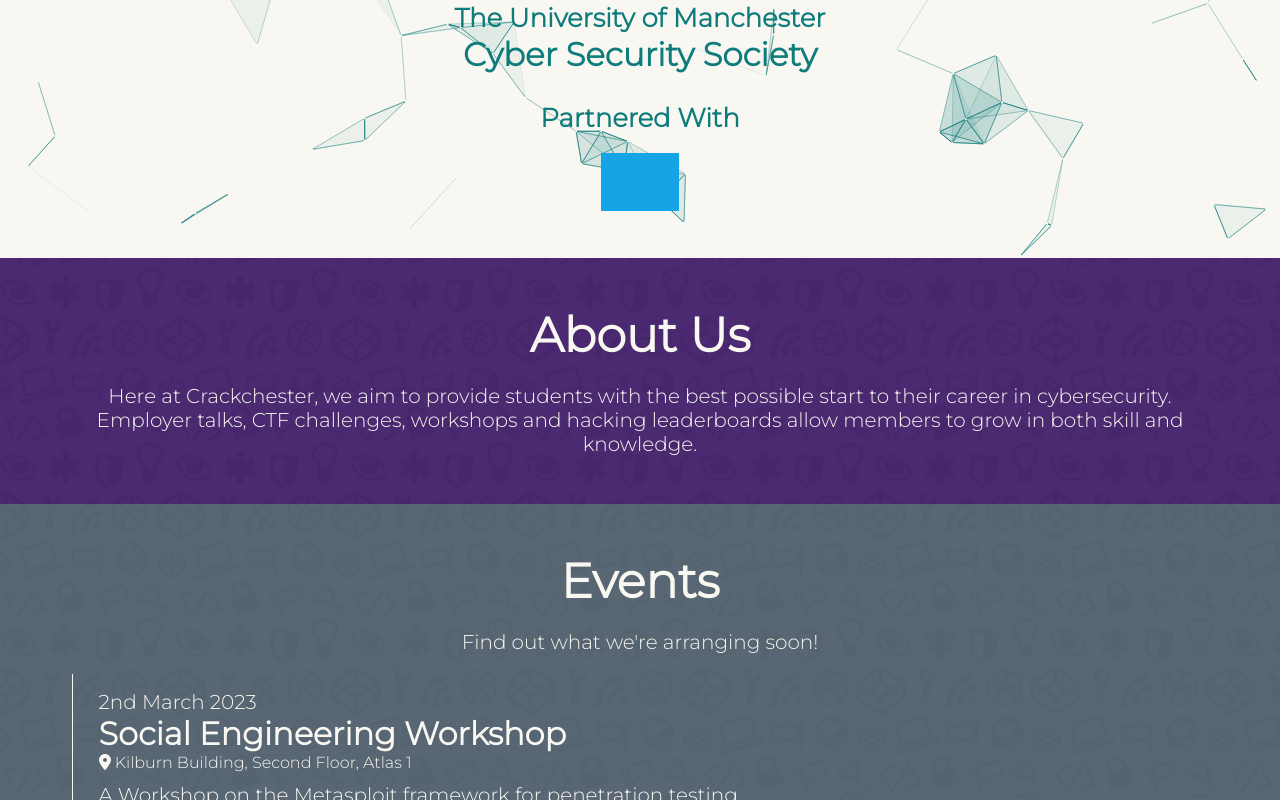
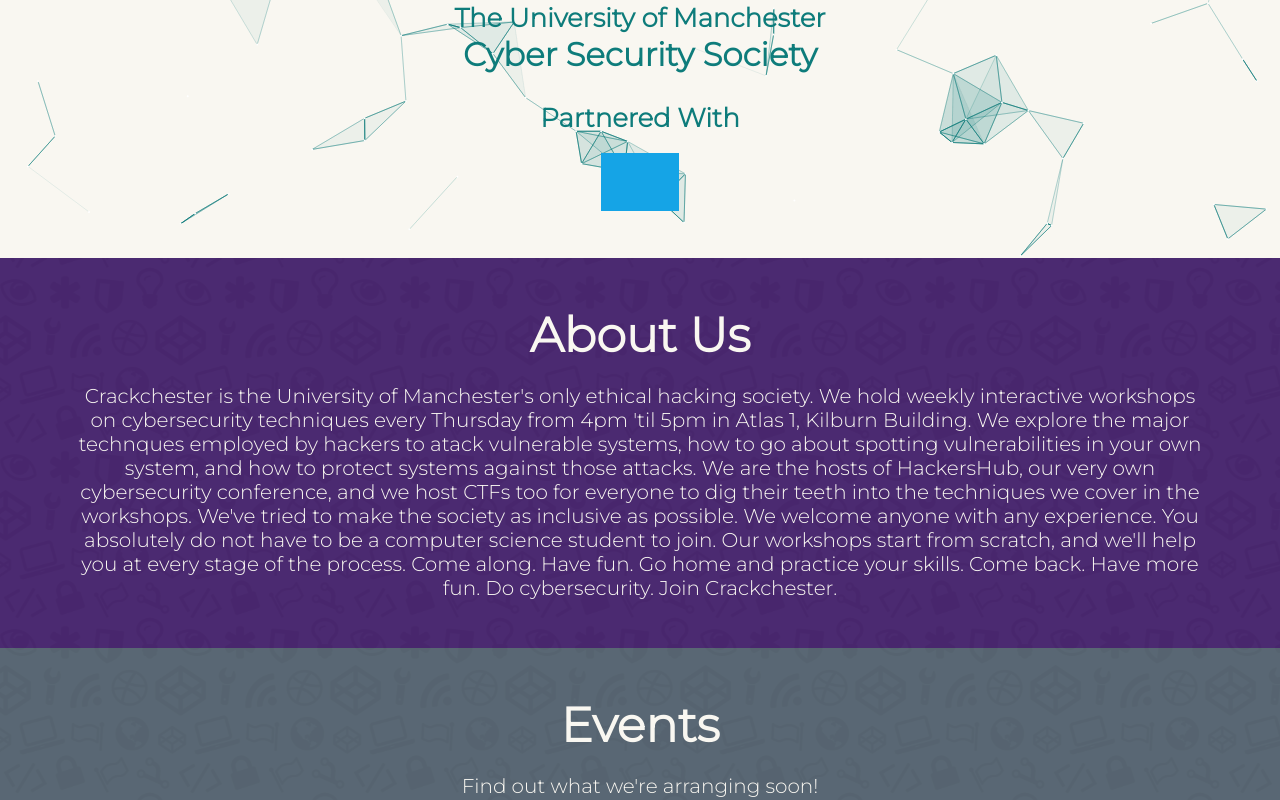
Before and after one commit to Crackchester/website, a React (Create React App) app: page / in a window 1280 px wide. Shown: the part 504-1304 px from the top of the page. Built offline with nearby package versions, Linux system fonts and the light colour scheme; grey boxes are pictures that could not be loaded.

Commit message:
Updated about us

```diff
--- a/src/components/home/Home.js
+++ b/src/components/home/Home.js
@@ -44,8 +44,17 @@
       <div className="container">
         <h1>About Us</h1>
         <p>
-        Here at Crackchester, we aim to provide students with the best possible start to their career in cybersecurity.
-  Employer talks, CTF challenges, workshops and hacking leaderboards allow members to grow in both skill and knowledge.
+        Crackchester is the University of Manchester's only ethical hacking society.  We hold weekly interactive workshops on
+        cybersecurity techniques every Thursday from 4pm 'til 5pm in Atlas 1, Kilburn Building.  We explore the major
+        technques employed by hackers to atack vulnerable systems, how to go about spotting vulnerabilities in your own system,
+        and how to protect systems against those attacks.  We are the hosts of HackersHub, our very own cybersecurity conference, and we
+        host CTFs too for everyone to dig their teeth into the techniques we cover in the workshops.
+        We've tried to make the society as inclusive as possible.  We welcome anyone with any experience.  You absolutely do not
+        have to be a computer science student to join.  Our workshops start from scratch, and we'll help you at every stage of
+        the process.
+
+        Come along.  Have fun.  Go home and practice your skills.  Come back.  Have more fun.  Do cybersecurity.
+        Join Crackchester.
         </p>
       </div>
     </section>
```
